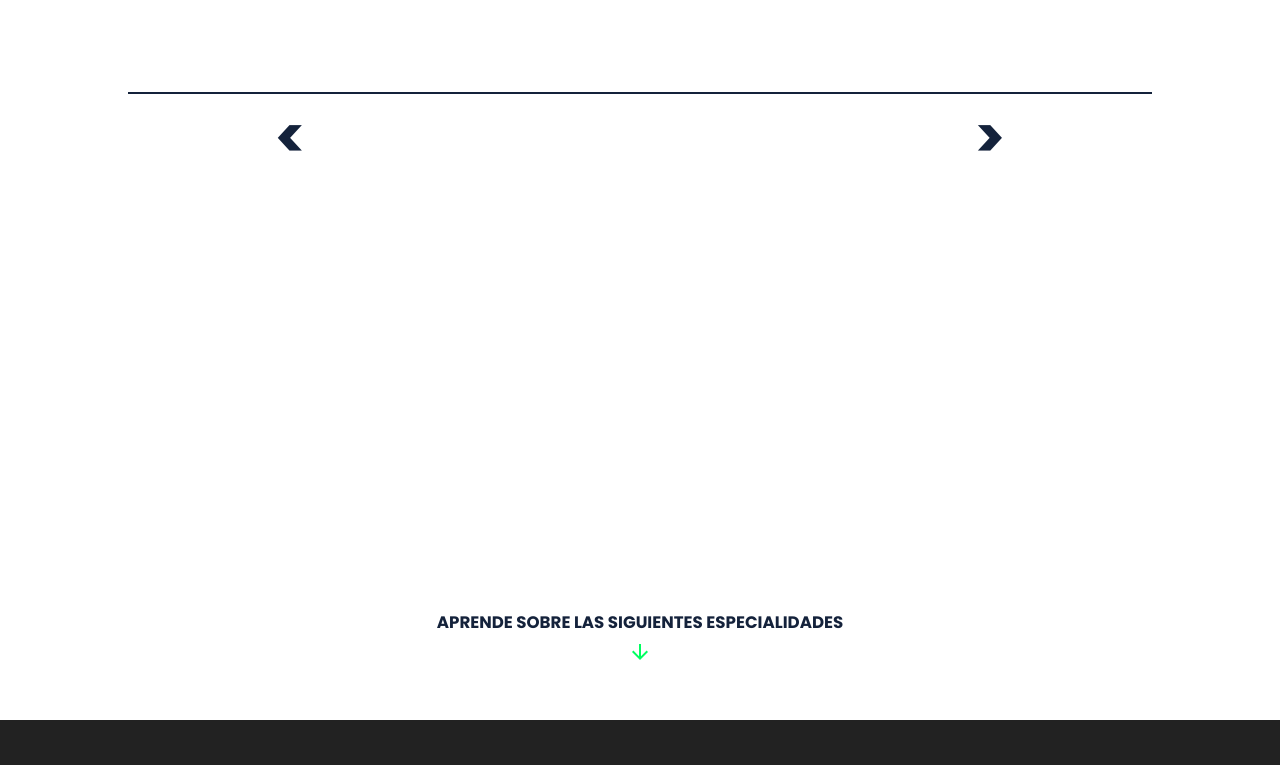
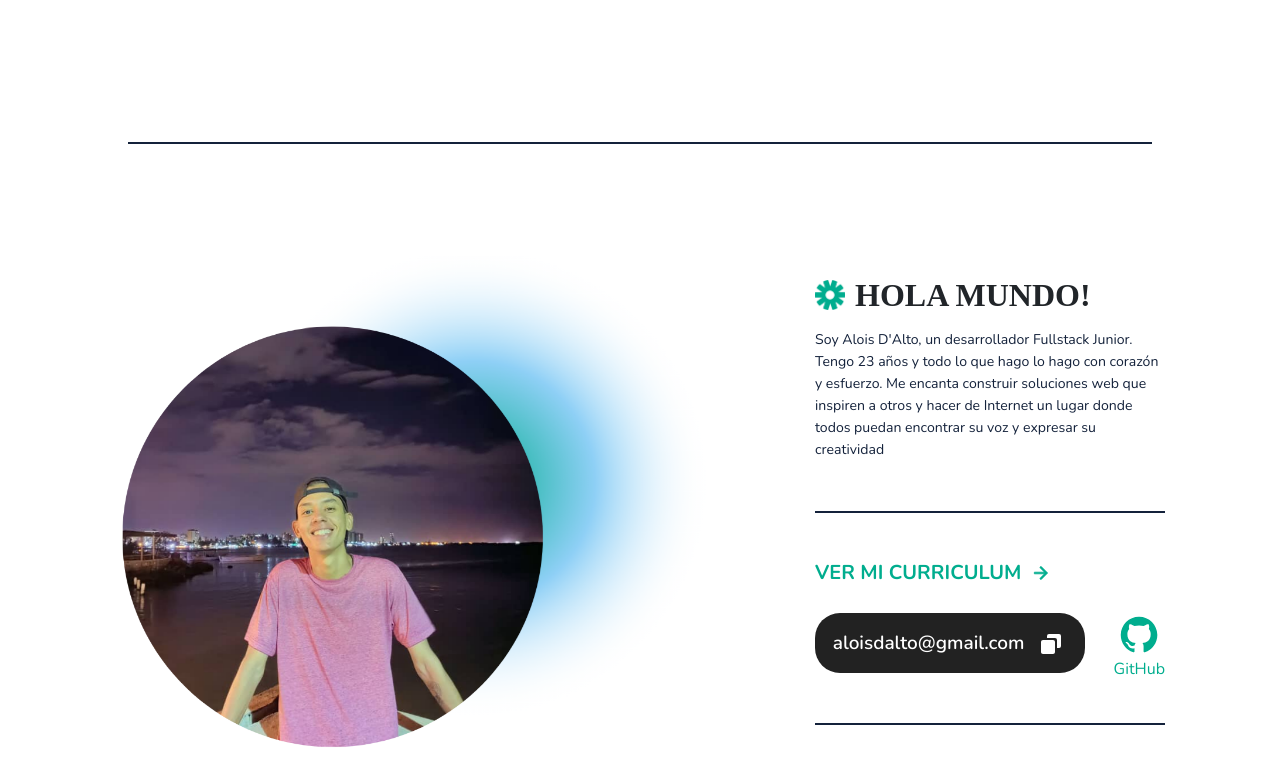
Before and after one commit to aloisdalto/portafolio_alois, a plain HTML site: page index.html in a window 1280 px wide. Shown: the part 678-1443 px from the top of the page. Drawn offline with nearby package versions, Linux system fonts and the light colour scheme; a web font is replaced by a local one.

Commit message:
Avance seccion "Sobre mi"

```diff
--- a/index.html
+++ b/index.html
@@ -24,7 +24,7 @@
               </button>
               <div class="collapse navbar-collapse justify-content-end" id="navbar-toggler">
                 <div class="navbar-nav d-flex justify-content-center align-items-center">
-                  <a class="nav-link" href="#container-sn">Sobre Mí</a>
+                  <a class="nav-link" href="#title-sm">Sobre Mí</a>
                   <a class="nav-link" href="#desaWeb">Proyectos</a>
                   <a class="nav-link" href="#contacto">Formación</a>
                 </div>
@@ -53,15 +53,42 @@
 
     <main>
       <!--Sobre Mi-->
-      <section class="container-sn" id="container-sn">
-        <div class="texto-sn">
-          <h2 class="titulo-sn"><span><</span> Aprende a Programar <span>></span></h2>
-          <p class="descp-sn">En nuestra página, nos apasiona facilitar el aprendizaje de la programación al proporcionar recursos gratuitos y accesibles para todos. Creemos que la educación debe ser inclusiva y que cualquier persona, sin importar su experiencia previa, puede convertirse en un programador destacado. Aquí encontrarás una variedad de herramientas, tutoriales y cursos que te ayudarán a dar tus primeros pasos en este emocionante mundo. Únete a nosotros en esta travesía de aprendizaje y empoderamiento tecnológico.</p>
+      <section class="container-sm" id="container-sm">
+        <div class="img-sm">
+          <img src="img/foto_perfil.png" alt="Foto Alois">
         </div>
-        <a href="#desaWeb" class="link-sn">
-          APRENDE SOBRE LAS SIGUIENTES ESPECIALIDADES
-          <svg xmlns="http://www.w3.org/2000/svg" height="24px" viewBox="0 -960 960 960" width="24px" fill="#00ff60"><path d="M440-800v487L216-537l-56 57 320 320 320-320-56-57-224 224v-487h-80Z"/></svg>
-        </a>
+        <div class="capatext-sm">
+          <div class="text-sm">
+              <div class="title-sm" id="title-sm">
+                <img class="ico-titulo-sm" src="img/icono.png" alt="Icono Pagina">
+                <h2 class="h2-sm">HOLA MUNDO!</h2>
+              </div>
+              <p class="descp-sm">Soy Alois D'Alto, un desarrollador Fullstack Junior. Tengo 23 años y todo lo que hago lo hago con corazón y esfuerzo. Me encanta construir soluciones web que inspiren a otros y hacer de Internet un lugar donde todos puedan encontrar su voz y expresar su creatividad</p>
+          </div>
+          <div class="line-sm"></div>
+          <div class="actions-sm">
+            <a href="doc/Currículum_alois.pdf" class="link-sm" target="_blank">
+              VER MI CURRICULUM
+              <svg xmlns="http://www.w3.org/2000/svg" height="20px" viewBox="0 -960 960 960" width="20px" fill="#00ad8e"><path d="M647-440H160v-80h487L423-744l57-56 320 320-320 320-57-56 224-224Z" stroke="#00ad8e" stroke-width="35" fill="#00ad8e"/></svg>
+            </a>
+            <div class="action-sm">
+              <div class="btn-copyemail">
+                <input type="text" value="aloisdalto@gmail.com" class="input-email" readonly>
+                <button class="btn-copy" id="btn-copy">
+                  <svg xmlns="http://www.w3.org/2000/svg" width="24" height="24" viewBox="0 0 24 24" style="fill: rgba(255, 255, 255, 1);"><path d="M14 8H4c-1.103 0-2 .897-2 2v10c0 1.103.897 2 2 2h10c1.103 0 2-.897 2-2V10c0-1.103-.897-2-2-2z"></path><path d="M20 2H10a2 2 0 0 0-2 2v2h8a2 2 0 0 1 2 2v8h2a2 2 0 0 0 2-2V4a2 2 0 0 0-2-2z"></path></svg>
+                </button>
+              </div>
+              <div class="c-btn-git">
+                <a href="https://github.com/aloisdalto" class="btn-git" target="_blank">
+                  <svg xmlns="http://www.w3.org/2000/svg" width="44" height="44" viewBox="0 0 24 24" style="fill: rgba(0, 173, 142, 1);"><path fill-rule="evenodd" clip-rule="evenodd" d="M12.026 2c-5.509 0-9.974 4.465-9.974 9.974 0 4.406 2.857 8.145 6.821 9.465.499.09.679-.217.679-.481 0-.237-.008-.865-.011-1.696-2.775.602-3.361-1.338-3.361-1.338-.452-1.152-1.107-1.459-1.107-1.459-.905-.619.069-.605.069-.605 1.002.07 1.527 1.028 1.527 1.028.89 1.524 2.336 1.084 2.902.829.091-.645.351-1.085.635-1.334-2.214-.251-4.542-1.107-4.542-4.93 0-1.087.389-1.979 1.024-2.675-.101-.253-.446-1.268.099-2.64 0 0 .837-.269 2.742 1.021a9.582 9.582 0 0 1 2.496-.336 9.554 9.554 0 0 1 2.496.336c1.906-1.291 2.742-1.021 2.742-1.021.545 1.372.203 2.387.099 2.64.64.696 1.024 1.587 1.024 2.675 0 3.833-2.33 4.675-4.552 4.922.355.308.675.916.675 1.846 0 1.334-.012 2.41-.012 2.737 0 .267.178.577.687.479C19.146 20.115 22 16.379 22 11.974 22 6.465 17.535 2 12.026 2z"></path></svg>
+                  GitHub
+                </a>
+              </div>
+
+            </div>
+          </div>
+          <div class="line-sm"></div>
+        </div>
       </section>
 
       <!--Formacion-->
--- a/styles/style-index.css
+++ b/styles/style-index.css
@@ -40,7 +40,7 @@
     padding-right: 3.5rem;
     padding-left: 7.5rem;
     z-index: 2;
-    margin-bottom: 100px;
+    margin-bottom: 150px;
 }
 
 .title-hero{
@@ -68,39 +68,14 @@
     height: 2px;
     background-color: var(--color-2);
     margin: 0 auto;
-    z-index: 2;
 }
-
-/*.imagen-hero{
-    animation-name: floating;
-    animation-duration: 3s;
-    animation-iteration-count: infinite;
-    animation-timing-function: ease-in-out;
-  }
-
-  @keyframes floating {
-    0% {
-      transform: translate(0, 0px);
-    }
-    50% {
-      transform: translate(0, 10px);
-    }
-    100% {
-      transform: translate(0, -0px);
-    }
-}
-
-.imagen-hero img{
-    width: 100%;
-    margin: 0 auto;
-}*/
 
 .desc-hero{
     display: flex;
     flex-direction: column;
-    max-width: 300px;
+    max-width: 350px;
     gap: 25px;
-    margin-right: 150px;
+    margin-right: 100px;
 }
 
 .h2-hero{
@@ -111,7 +86,8 @@
 }
 
 .p-hero{
-    font-size: 1.3vw;
+    font-size: 1.4vw;
+    font-weight: 250;
     font-family: var(--font-nunito);
     line-height: 22px;
     color: var(--color-2);
@@ -148,50 +124,161 @@
     background-color: #4cbca7;
 }
 
-/*Sobre Nosostros*/
-.container-sn{
+/*Sobre mi*/
+.container-sm{
+    display: flex;
+    align-items: center;
+    justify-content: center;
+    gap: 100px;
+    padding: 16rem 13rem 8rem;
+}
+
+.img-sm{
+    animation-name: floating;
+    animation-duration: 3s;
+    animation-iteration-count: infinite;
+    animation-timing-function: ease-in-out;
+  }
+
+  @keyframes floating {
+    0% {
+      transform: translate(0, 0px);
+    }
+    50% {
+      transform: translate(0, 10px);
+    }
+    100% {
+      transform: translate(0, -0px);
+    }
+}
+
+.img-sm img{
+    width: 600px;
+    margin: 0 auto;
+}
+
+.capatext-sm{
+    min-width: 350px;
     display: flex;
     flex-direction: column;
-    gap: 150px;
-    padding:7rem 13rem 3.5rem;
+    gap: 50px;
 }
 
-.texto-sn{
+.title-sm{
     display: flex;
-    flex-direction: column;
     align-items: center;
-    gap: 35px;
-    color: var(--color-4);
+    margin-bottom: 15px;
 }
 
-.titulo-sn{
-    font-size: 4.5vw;
-    font-family: var(--font-orbitron);
-    font-weight: bold;
-    text-align: center;
+.ico-titulo-sm{
+    width: 30px;
+    margin-right: 10px;
 }
 
-.titulo-sn span{
-    color: var(--color-2);
-    font-family: var(--font-orbitron);
+.h2-sm{
+    margin: 0;
+    font-family: var(--font-cygroyesk);
+    font-weight: bolder;
 }
 
-.descp-sn{
-    font-size: 1.7vw;
-    font-family: var(--font-jetbrains);
-    text-align: justify;
+.descp-sm{
+    font-size: 1.1vw;
+    font-weight: 250;
+    font-family: var(--font-nunito);
+    line-height: 22px;
+    margin: 0;
+    color: var(--color-2);
 }
 
-.link-sn{
-    font-size: 1.3vw ;
+.line-sm{
+    width: 100%;
+    height: 2px;
+    background-color: var(--color-2);
+}
+
+.link-sm{
     display: flex;
+    gap: 10px;
+    text-decoration: none;
+    color: var(--color-1);
+    align-items: center;
+    font-size: 20px;
+    font-weight: bold;
+    font-family: var(--font-nunito);
+    margin: 0;
+}
+
+.link-sm {
+    display: flex;
+    gap: 10px;
+    text-decoration: none;
+    color: var(--color-1);
+    align-items: center;
+    font-size: 20px;
+    font-weight: bold;
+    font-family: var(--font-nunito);
+    line-height: 0px;
+    transition: all 0.2s ease-in-out;
+    margin-bottom: 30px;
+}
+
+.link-sm:hover{
+    transform: translate(1%);
+}
+
+.action-sm{
+    width: 100%;
+    display: flex;
+    align-items: center;
+    justify-content: space-between;
+}
+
+.btn-copyemail{
+    width: 77%;
+    display: flex;
+    align-items: center;
+    justify-content: center;
+    height: 60px;
+    background-color: var(--color-3);
+    border-radius: 25px;
+}
+
+.input-email{
+    width: 75%;
+    background-color: transparent;
+    outline: none;
+    border: none;
+    color: var(--color-4);
+    font-family: var(--font-nunito);
+    font-size: 19px;
+    font-weight: 600;
+}
+
+.input-email:focus {
+    outline: none;
+}
+
+.c-btn-git{
+    height: 60px;
+}
+
+.btn-git{
+    display: flex;
+    align-items: center;
     flex-direction: column;
-    align-items: center;
-    gap: 4px;
-    color: var(--color-2);
-    font-family: var(--font-orbitron);
     text-decoration: none;
-    font-weight: bold;
+    color: var(--color-1);
+    font-family: var(--font-nunito);
+    transition: all 0.2s ease-in-out;
+}
+
+.btn-git:hover{
+    transform: translateY(-5%);
+}
+
+.btn-copy{
+    background-color: transparent;
+    border: none;
 }
 
 /*FORMACIONES*/
```
Also changed, not shown: img/foto_perfil-1.png (added).
